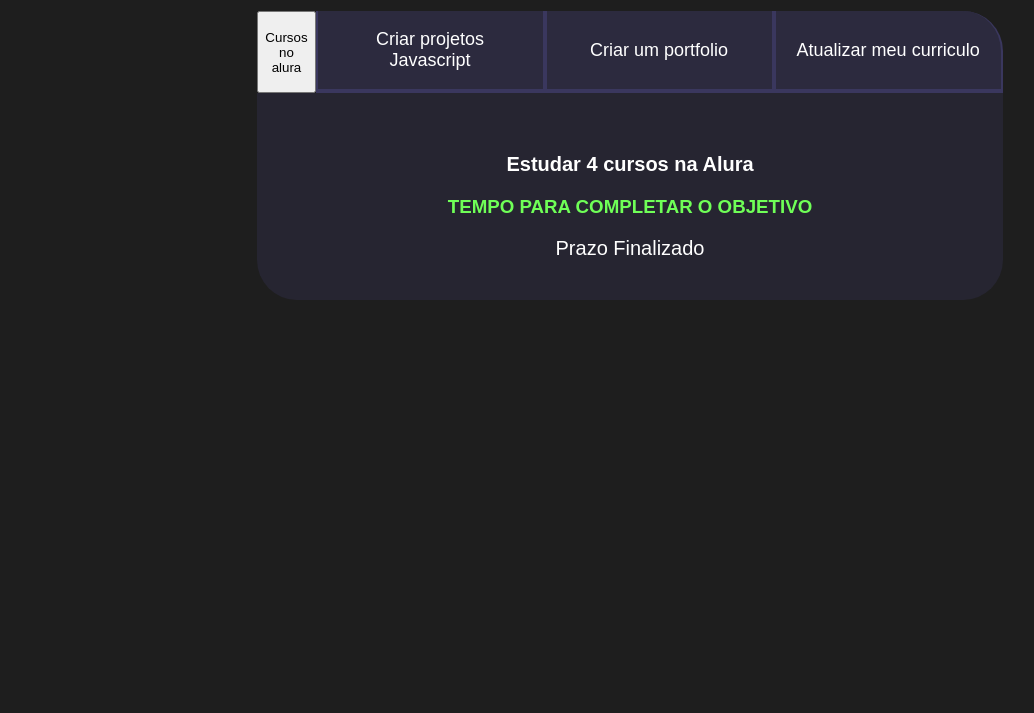
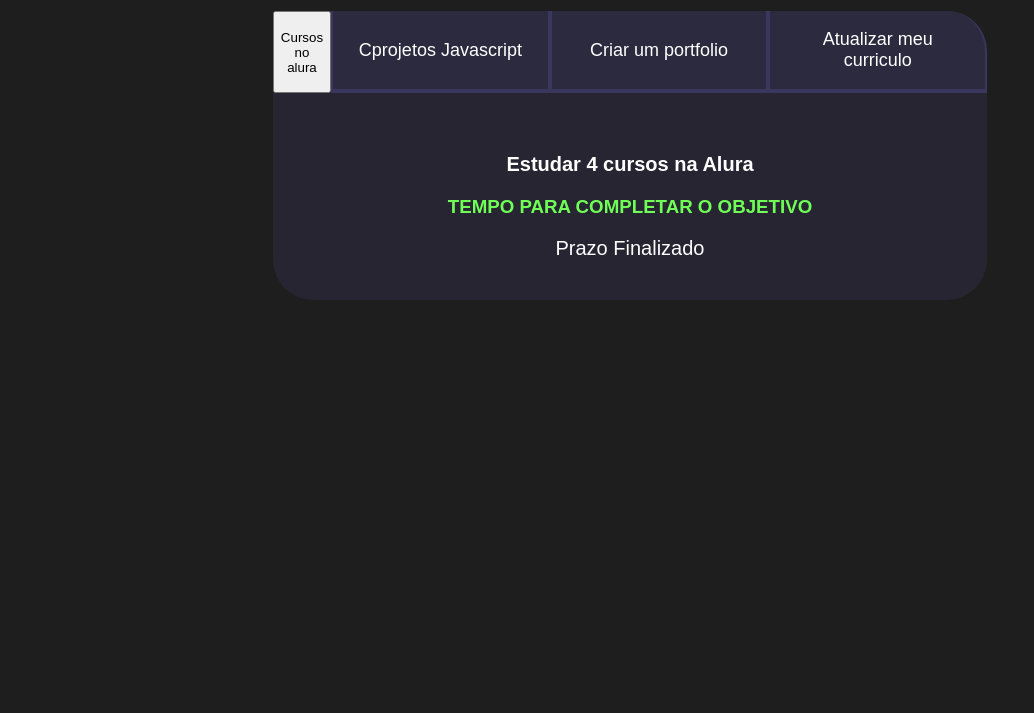
Before and after one commit to GhostGitHubBrasil/1-Trimestre.github.io, a plain HTML site: page index.html in a window 1280 px wide. Shown: the part 87-800 px from the top of the page, without its empty margins (10-1044 px from the left). Drawn offline with Linux system fonts and the light colour scheme.

Commit message:
Update index.html

```diff
--- a/index.html
+++ b/index.html
@@ -13,7 +13,7 @@
        <div class="conteudo">
         <div class="botoes">
             <button "botao ativo">Cursos no alura</button>
-            <button class="botao">Criar projetos Javascript</button>
+            <button class="botao">Cprojetos Javascript</button>
             <button class="botao">Criar um portfolio</button>
             <button class="botao">Atualizar meu curriculo</button>
         </div>
```
